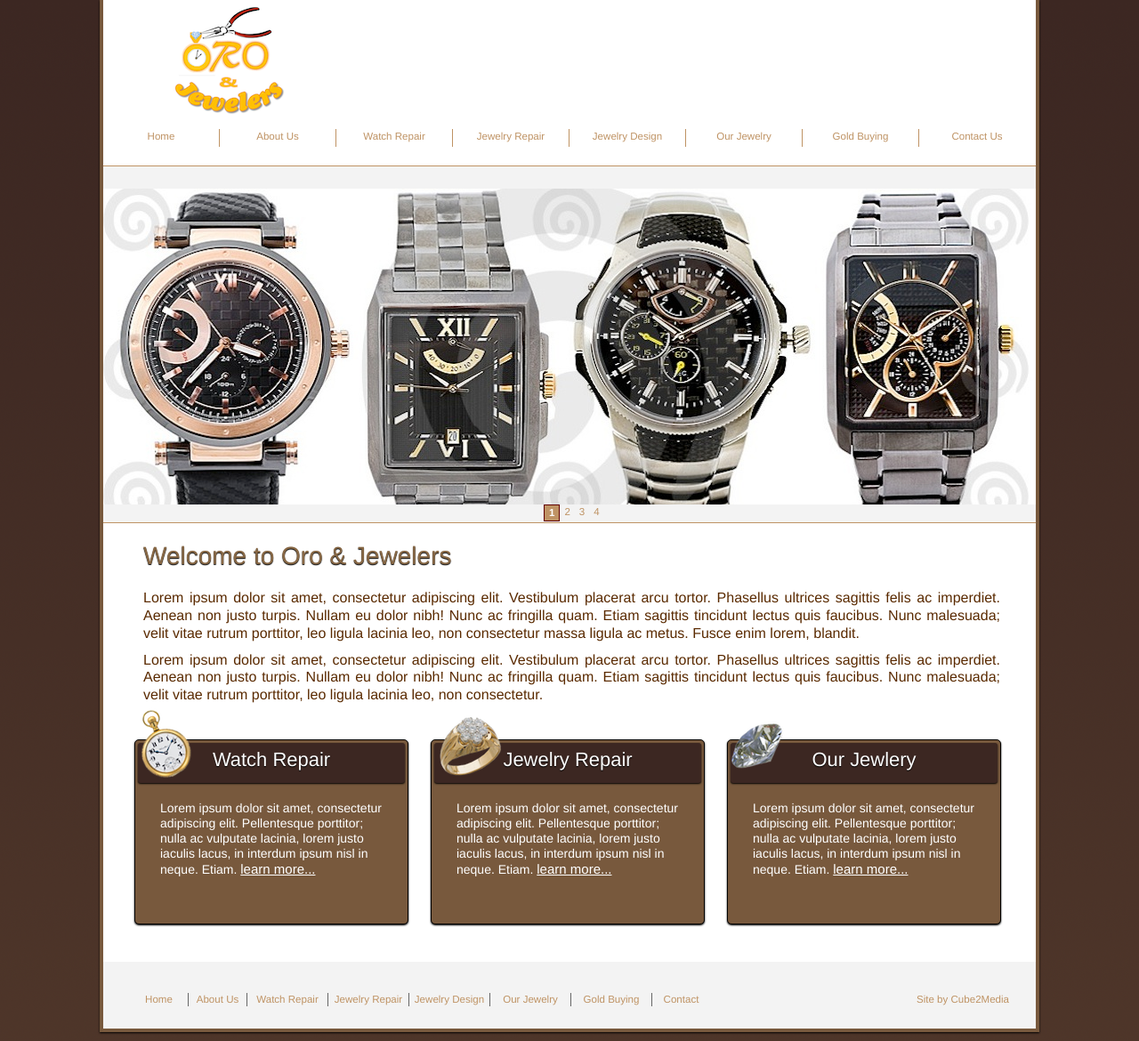
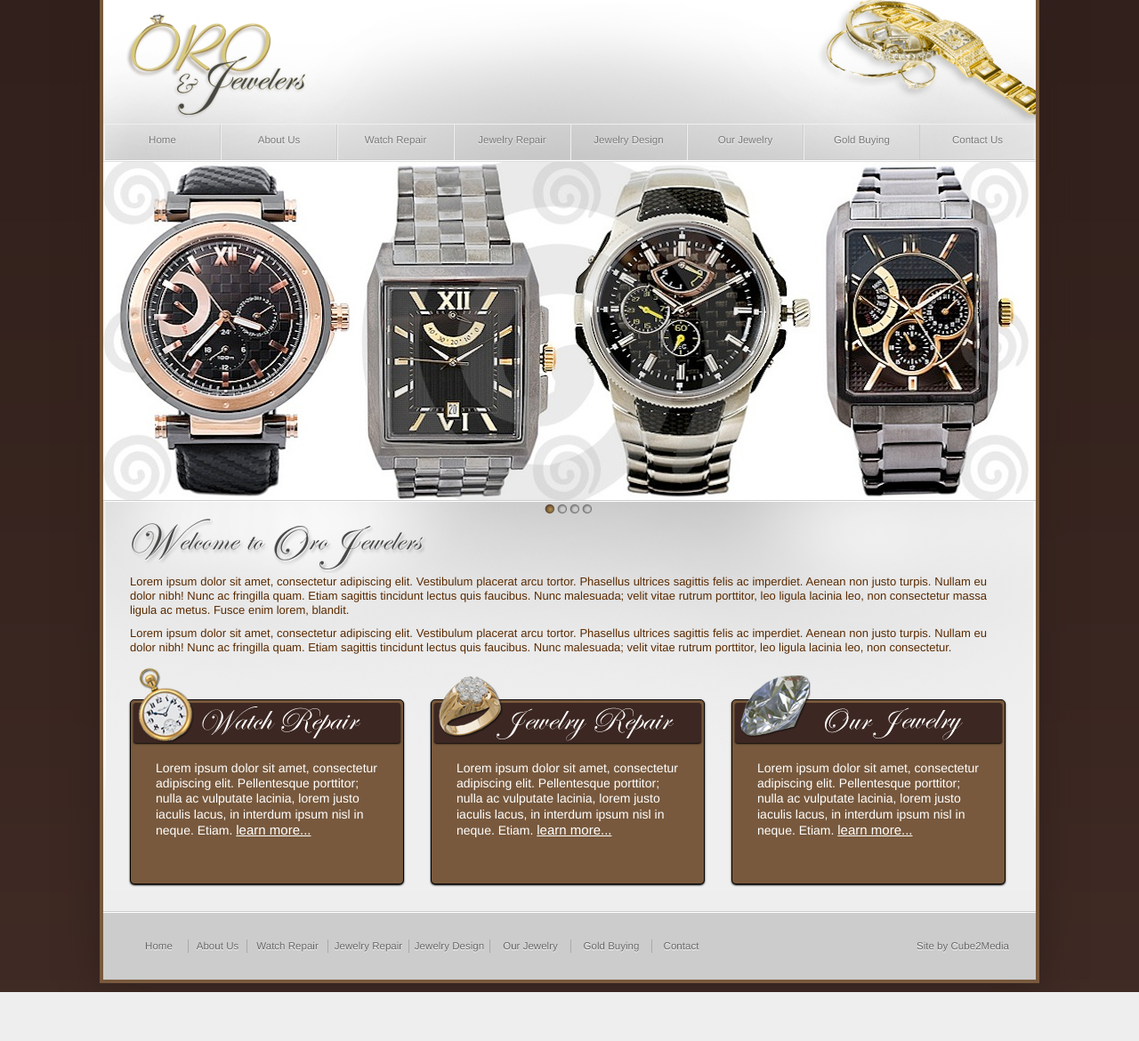
Before and after one commit to electricgraffitti/oro, a PHP site: page / in a window 1280 px wide. Shown: the whole page at 89% size. After the commit the page ends 1115 px from the top, so only its background shows below. Run offline with PHP 8.4, Linux system fonts and the light colour scheme; some libraries are stand-ins or nearby versions.

Commit message:
updated codebase

```diff
--- a/index.php
+++ b/index.php
@@ -13,10 +13,9 @@
 		<div id="banner">
 		  <?php require_once("views/banners/index_banner.php");?>
 		</div>
-      <div id="main_content">
-        <div id="content_btm"></div>
-				<?php require_once("views/content/index_content.php"); ?>
-      </div> <!-- end of main_content -->
+    <div id="main_content">
+			<?php require_once("views/content/index_content.php"); ?>
+    </div> <!-- end of main_content -->
 
     <div id="ft" class="grid_12 alpha omega">
       <?php require_once("views/footer.php"); ?>
@@ -28,9 +27,12 @@
 
 
 	</div> <!-- end of wrapper -->
-
-
 	<?php require_once("views/javascripts.php"); ?>
-
+  <script type="text/javascript" charset="utf-8">
+    $(document).ready(function() {
+      banner.setupPagingLinks();
+      banner.initBanners();
+    });
+  </script>
 </body>
 </html>
--- a/public/javascripts/application.js
+++ b/public/javascripts/application.js
@@ -1,13 +1,14 @@
 // functions
 
-//**********Initialize Document**********//
+var banner = {
 
-$(document).ready(function() {
+  setupPagingLinks: function() {
     //Show the paging and activate its first link
-  $(".paging").show();
-  $(".paging a:first").addClass("active");
+    $("#paging").show();
+    $("#paging_links a:first").addClass("active");
+  },
 
-  //Get size of the image, how many images there are, then determin the size of the image reel.
+  initBanners: function() {
     var imageWidth = $(".window").width();
     var imageSum = $(".image_reel img").size();
     var imageReelWidth = imageWidth * imageSum;
@@ -20,7 +21,7 @@ $(document).ready(function() {
          var triggerID = $active.attr("rel") - 1; //Get number of times to slide
          var image_reelPosition = triggerID * imageWidth; //Determines the distance the image reel needs to slide
 
-      $(".paging a").removeClass('active'); //Remove all active class
+         $("#paging_links a").removeClass('active'); //Remove all active class
          $active.addClass('active'); //Add active class (the $active is declared in the rotateSwitch function)
 
          //Slider Animation
@@ -33,9 +34,9 @@ $(document).ready(function() {
      //Rotation  and Timing Event
      rotateSwitch = function(){
          play = setInterval(function(){ //Set timer - this will repeat itself every 7 seconds
-          $active = $('.paging a.active').next(); //Move to the next paging
+             $active = $('#paging_links a.active').next(); //Move to the next paging
              if ( $active.length === 0) { //If paging reaches the end...
-              $active = $('.paging a:first'); //go back to first
+                 $active = $('#paging_links a:first'); //go back to first
              }
              rotate(); //Trigger the paging and slider function
          }, 7000); //Timer speed in milliseconds (7 seconds)
@@ -50,8 +51,7 @@ $(document).ready(function() {
          rotateSwitch(); //Resume rotation timer
      });
 
-  //On Click
-  $(".paging a").click(function() {
+     $("#paging_links a").click(function() {
          $active = $(this); //Activate the clicked paging
          //Reset Timer
          clearInterval(play); //Stop the rotation
@@ -59,4 +59,15 @@ $(document).ready(function() {
          rotateSwitch(); // Resume rotation timer
          return false; //Prevent browser jump to link anchor
      });
+
+  }
+
+
+};
+
+
+//**********Initialize Document**********//
+
+$(document).ready(function() {
+
 });
--- a/public/stylesheets/application.css
+++ b/public/stylesheets/application.css
@@ -1,5 +1,5 @@
 html,body {
-	background: url(../images/main_bg.png) 0px 0px scroll repeat-x;
+	background: #30201c url(../images/main_bg.png) 0px -50px scroll repeat-x;
 	font-family: "Helvetica Neue", Arial, Helvetica, Geneva, sans-serif;
   color: #333;
   font-size: 85%;
@@ -36,29 +36,26 @@ a:visited {
 	font-style: italic;
 }
 #wrapper {
-  background:none repeat scroll 0 0 #fff;
+  background: url(../images/wrap_bg1.png) no-repeat scroll 0 0 #eee;
   margin:0 auto;
   width:1048px;
   border-left:4px solid #78593D;
   border-right:4px solid #78593D;
   border-bottom:4px solid #78593D;
-  margin:0 auto;
-  width:1048px;
-  -moz-box-shadow: 0px 1px 2px #000;
-	-webkit-box-shadow: 0px 1px 2px #000;
-	box-shadow: 0px 1px 2px #000;
+  -moz-box-shadow: 0px 0px 38px #30201c;
+	-webkit-box-shadow: 0px 0px 38px #30201c;
+	box-shadow: 0px 0px 38px #30201c;
 }
 #hd {
-	background: #fff;
   position: relative;
 	width: 1048px;
-  height: 150px;
-	background:
+  height: 180px;
+  float:left;
 }
 #logo {
-	background: url("../images/logo.png") 0px 0px no-repeat;
+/*  background: url("../images/logo.png") 0px 0px no-repeat;*/
 	float:left;
-	height:145px;
+	height:130px;
 	margin-left:70px;
 	position:relative;
 	width:400px;
@@ -73,25 +70,27 @@ a:visited {
 	width:400px;
 }
 #main_nav {
-  border-bottom:1px solid #BF9364;
+  border-bottom:1px solid #CCCCCC;
+  bottom:0;
   float:left;
-  height:41px;
-  margin-bottom:0;
-  position:relative;
-  width:1048px;
-
+  height:40px;
+  position:absolute;
+  width:100%;
 }
 #main_nav ul {
+  border:1px solid #EFEFEF;
+  float:left;
   height:40px;
-  line-height:17px;
+  position:relative;
 }
 #main_nav ul li {
-	width: 130px;
-	height: 20px;
+	width: 129px;
+	height: 40px;
 	position: relative;
 	float: left;
 	text-align: center;
-  border-right: 1px solid #bf9364;
+  border-right: 1px solid #ccc;
+  border-left: 1px solid #efefef;
 }
 #main_nav ul li.no_border {
 	border: none;
@@ -99,51 +98,56 @@ a:visited {
 #main_nav ul li a {
 	display: block;
 	text-decoration: none;
-	color: #bf9364;
-	width: 130px;
-	height: 20px;
-	background: #fff;
+	color: #777;
+	text-shadow: 0px 1px 1px #fff;
+  padding: 10px;
+  height: 20px;
 }
 #main_nav ul li a:hover {
 	background: #886845;
+	text-shadow: 0px 1px 1px #30201c;
 	color: #fff;
 	display: block;
 	text-decoration: none;
-	width: 100%;
-	height: 20px;
-	border-right: 1px solid #000;
+	background: -webkit-gradient(
+      linear,
+      left bottom,
+      left top,
+      color-stop(0.36, rgb(97,74,49)),
+      color-stop(0.84, rgb(136,104,69))
+  );
+  background: -moz-linear-gradient(
+      center bottom,
+      rgb(97,74,49) 36%,
+      rgb(136,104,69) 84%
+  );
 
 }
 #banner {
-  background:none repeat scroll 0 0 #F3F3F3;
-  border-bottom:1px solid #BF9364;
+  border-top:1px solid #FFFFFF;
   float:left;
   height:400px;
   position:relative;
   width:1048px;
 }
 #banner img {
-  background:none repeat scroll 0 0 #fff;
-/*  border:1px solid #bf9364;*/
-  margin:25px 0;
-/*  padding:5px;*/
   position:relative;
-
 }
 #content {
-	float:left;
-	height:350px;
-	position:relative;
-	width:940px;
-	height:100%;
-	padding-bottom: 20px;
+  border-bottom:1px solid #CCCCCC;
+  float:left;
+  height:100%;
+  padding:0 30px;
+  position:relative;
 }
 #content h2, #content h3 {
-	color:#886845;
-	text-shadow: 0px 1px 1px #000;
 	float:left;
-	font-size:28px;
-	margin:20px 0 20px 45px;
+}
+#content h2#index_header {
+  width: 440px;
+  height: 65px;
+  text-indent: -3000em;
+  background: url(../images/headers/index_header.png) 0px 0px no-repeat;
 }
 #content h3 {
 	font-size: 20px;
@@ -152,15 +156,13 @@ a:visited {
 	color:#CCCCCC;
 	float:left;
 	font-size:20px;
-	margin:30px 0 10px;
 	width:940px;
 }
 #content p {
   color:#5A2A00;
   float:left;
-  font-size:16px;
+  font-size:13px;
   margin-bottom:10px;
-  padding:0 45px;
   text-align:justify;
   width:963px;
 }
@@ -206,14 +208,11 @@ a:visited {
 	float: left;
 }
 #content #bottom_container {
-  width: 1048px;
-  height: 240px;
-  text-align: center;
-  position: relative;
-  float: left;
-  background: #fff;
-  margin:10px auto;
-  vertical-align: middle;
+  float:left;
+  margin:40px auto 0px;
+  padding-bottom: 30px;
+  position:relative;
+  text-align:center;
 }
 #content #bottom_container p {
   color: #FFFFFF;
@@ -229,13 +228,12 @@ a:visited {
   display: inline;
   color: #bf9364;
 }
-#content #bottom_left {
+#bottom_container .bottom_container {
   background: none repeat scroll 0 0 #78593D;
   border: 1px solid #000;
   color: #FFFFFF;
   float: left;
   height: 200px;
-  margin: 20px 0 20px 35px;
   padding: 3px;
   position: relative;
   width: 300px;
@@ -246,105 +244,38 @@ a:visited {
 	-webkit-box-shadow: 0px 1px 2px #000;
 	box-shadow: 0px 1px 2px #000;
 }
-#content #bottom_left img {
-  height: 84px;
-  left: -8px;
+#bottom_container .bottom_container.bottom_center {
+  margin: 0px 30px;
+}
+#bottom_container img {
+  height: 85px;
+  left: 0px;
   position: absolute;
   top: -37px;
-  width: 80px;
+  width: 309px;
 }
-#content #bottom_center {
-  background: none repeat scroll 0 0 #78593D;
-  border: 1px solid #000;
-  color: #FFFFFF;
-  float: left;
-  height: 200px;
-  margin: 20px 10px 20px 25px;
-  padding: 3px;
-  position: relative;
-  width: 300px;
-  -moz-border-radius: 5px;
-	-khtml-border-radius: 5px;
-	-webkit-border-radius: 5px;
-  -moz-box-shadow: 0px 1px 2px #000;
-	-webkit-box-shadow: 0px 1px 2px #000;
-	box-shadow: 0px 1px 2px #000;
+#bottom_container .bottom_left img {
+
 }
-#content #bottom_center img {
-  height: 84px;
-  left: 2px;
-  position: absolute;
-  top: -34px;
-  width: 80px;
+#bottom_container .bottom_center img {
+
 }
-#content #bottom_right {
-  background: none repeat scroll 0 0 #78593D;
-  border: 1px solid #000;
-  color: #FFFFFF;
-  float: left;
-  height: 200px;
-  margin: 20px 10px 20px 15px;
-  padding: 3px;
-  position: relative;
-  width: 300px;
-  -moz-border-radius: 5px;
-	-khtml-border-radius: 5px;
-	-webkit-border-radius: 5px;
-  -moz-box-shadow: 0px 1px 2px #000;
-	-webkit-box-shadow: 0px 1px 2px #000;
-	box-shadow: 0px 1px 2px #000;
+#bottom_container .bottom_right img{
+
 }
-#content #bottom_right img {
-  height: 84px;
-  left: -30px;
-  position: absolute;
-  top: -35px;
-  width: 124px;
-}
-#content #bottom_container h2.sub_header_left {
+#bottom_container h2 {
   background: #3C2722;
-  font-size: 190%;
   height: 40px;
   margin: 0;
   padding-top: 5px;
   width: 100%;
-  color: #fff;
 	-moz-border-radius: 3px;
 	-khtml-border-radius: 3px;
 	-webkit-border-radius: 3px;
 	-moz-box-shadow: 0px 1px 2px #000;
 	-webkit-box-shadow: 0px 1px 2px #000;
 	box-shadow: 0px 1px 2px #000;
-}
-#content #bottom_container h2.sub_header_center {
-  background: #3C2722;
-  font-size: 190%;
-  height: 40px;
-  margin: 0;
-  padding-top: 5px;
-  width: 100%;
-  color: #fff;
-	-moz-border-radius: 3px;
-	-khtml-border-radius: 3px;
-	-webkit-border-radius: 3px;
-	-moz-box-shadow: 0px 1px 2px #000;
-	-webkit-box-shadow: 0px 1px 2px #000;
-	box-shadow: 0px 1px 2px #000;
-}
-#content #bottom_container h2.sub_header_right {
-  background: #3C2722;
-  font-size: 190%;
-  height: 40px;
-  margin: 0;
-  padding-top: 5px;
-  width: 100%;
-  color: #fff;
-	-moz-border-radius: 3px;
-	-khtml-border-radius: 3px;
-	-webkit-border-radius: 3px;
-	-moz-box-shadow: 0px 1px 2px #000;
-	-webkit-box-shadow: 0px 1px 2px #000;
-	box-shadow: 0px 1px 2px #000;
+	text-indent: -9999em;
 }
 
 /* =========================================================== */
@@ -504,7 +435,8 @@ a:visited {
 	width:325px;
 }
 #ft {
-	background:none repeat scroll 0 0 #F3F3F3;
+	background:none repeat scroll 0 0 #CCCCCC;
+  border-top:1px solid #FFFFFF;
 }
 #footer {
 	height:75px;
@@ -514,7 +446,7 @@ a:visited {
 	color:#333;
 	float:left;
 	margin-left:30px;
-	margin-top:35px;
+	margin-top:30px;
 }
 .footer_nav ul {
 	position: relative;
@@ -528,7 +460,7 @@ a:visited {
 	height: 15px;
 	width: 90px;
 	background: none;
-	border-right: 1px solid #666;
+	border-right: 1px solid #aaa;
 }
 .footer_nav ul li.small_footer_link {
 	position: relative;
@@ -546,8 +478,9 @@ a:visited {
 	border: none;
 }
 #footer a {
-	text-decoration: none;
-	color: #bf9364;
+  color:#666666;
+  text-decoration:none;
+  text-shadow:0 1px 0 #FFFFFF;
 }
 #footer a:hover {
 	text-decoration: underline;
@@ -557,7 +490,7 @@ a:visited {
 	float: right;
 	color:#333;
 	margin-right:30px;
-	margin-top:35px;
+	margin-top:30px;
 }
 .clear {
 	clear: both;
@@ -573,9 +506,12 @@ a:visited {
 }
 /*--Window/Masking Styles--*/
 .window {
-	height:380px;	width: 1048px;
-	overflow: hidden; /*--Hides anything outside of the set width/height--*/
-	position: relative;
+  border-bottom:1px solid #CCCCCC;
+  border-top:1px solid #DDDDDD;
+  height:380px;
+  overflow:hidden;
+  position:relative;
+  width:1048px;
 }
 .image_reel {
 	position: absolute;
@@ -584,30 +520,30 @@ a:visited {
 .image_reel img {float: left;}
 
 /*--Paging Styles--*/
-.paging {
-	position: absolute;
-	bottom: -47px; right: 375px;
-	width: 178px; height:47px;
+#paging {
+	position: relative;
+	width: 100%;
+	height: 12px;
+	padding-top:2px;
+	border-top:1px solid #fff;
 	z-index: 100; /*--Assures the paging stays on the top layer--*/
 	text-align: center;
-	line-height: 7px;
 	display: none; /*--Hidden by default, will be later shown with jQuery--*/
 }
-.paging a {
-	padding: 5px;
-	text-decoration: none;
-	color: #bf9364;
+#paging_links {
+  position: relative;
+  margin: 0px auto;
+  width: 56px;
+}
+#paging_links a {
+  width: 12px;
+  height: 12px;
+  margin-right: 2px;
+  text-indent: -9999em;
 	float:left;
-
+  background: url(../images/bullet_nav.png) 0px 0px no-repeat;
 }
-.paging a.active {
-	font-weight: bold;
-	color: #fff;
-  background: #bf9364;
-  height: 07px;
-  border: 1px solid #610000;
-/*  -moz-border-radius: 3px;
-  -khtml-border-radius: 3px;
-  -webkit-border-radius: 3px;*/
+#paging_links a.active {
+  background: url(../images/bullet_nav.png) -12px 0px no-repeat;
 }
 .paging a:hover {font-weight: bold;}
--- a/views/banners/index_banner.php
+++ b/views/banners/index_banner.php
@@ -7,10 +7,12 @@
             <a href="#"><img src="public/images/earrings_banner.png" alt="" /></a>
         </div>
     </div>
-    <div class="paging">
+    <div id="paging">
+      <div id="paging_links">
         <a href="#" rel="1">1</a>
         <a href="#" rel="2">2</a>
         <a href="#" rel="3">3</a>
         <a href="#" rel="4">4</a>
+      </div>
     </div>
 </div>
--- a/views/content/index_content.php
+++ b/views/content/index_content.php
@@ -1,5 +1,5 @@
 <div id="content">
-	<h2>Welcome to Oro &#38; Jewelers</h2>
+	<h2 id="index_header">Welcome to Oro &#38; Jewelers</h2>
 	<p>
 		Lorem ipsum dolor sit amet, consectetur adipiscing elit. Vestibulum placerat arcu tortor. Phasellus ultrices sagittis felis ac imperdiet. Aenean non justo turpis. Nullam eu dolor nibh! Nunc ac fringilla quam. Etiam sagittis tincidunt lectus quis faucibus. Nunc malesuada; velit vitae rutrum porttitor, leo ligula lacinia leo, non consectetur massa ligula ac metus. Fusce enim lorem, blandit.
 	</p>
@@ -7,18 +7,18 @@
 		Lorem ipsum dolor sit amet, consectetur adipiscing elit. Vestibulum placerat arcu tortor. Phasellus ultrices sagittis felis ac imperdiet. Aenean non justo turpis. Nullam eu dolor nibh! Nunc ac fringilla quam. Etiam sagittis tincidunt lectus quis faucibus. Nunc malesuada; velit vitae rutrum porttitor, leo ligula lacinia leo, non consectetur.
 	</p>
 	<div id="bottom_container">
-    <div id="bottom_left">
-      <img src="public/images/sub_box_watch.png">
+    <div class="bottom_container bottom_left">
+      <img src="public/images/watch_repair.png">
       <h2 class="sub_header_left">Watch Repair</h2>
       <p>Lorem ipsum dolor sit amet, consectetur adipiscing elit. Pellentesque porttitor; nulla ac vulputate lacinia, lorem justo iaculis lacus, in interdum ipsum nisl in neque. Etiam. <a href="watch_repair.php"> learn more...</a></p>
     </div>
-    <div id="bottom_center">
-      <img src="public/images/sub_box_ring.png">
+    <div class="bottom_container bottom_center">
+      <img src="public/images/jewelry_repair.png">
       <h2 class="sub_header_center">Jewelry Repair</h2>
       <p>Lorem ipsum dolor sit amet, consectetur adipiscing elit. Pellentesque porttitor; nulla ac vulputate lacinia, lorem justo iaculis lacus, in interdum ipsum nisl in neque. Etiam. <a href="jewelry_repair.php"> learn more...</a></p>
     </div>
-    <div id="bottom_right">
-      <img src="public/images/sub_box_jewelry.png">
+    <div class="bottom_container bottom_right">
+      <img src="public/images/our_jewelry.png">
       <h2 class="sub_header_right">Our Jewlery</h2>
       <p>Lorem ipsum dolor sit amet, consectetur adipiscing elit. Pellentesque porttitor; nulla ac vulputate lacinia, lorem justo iaculis lacus, in interdum ipsum nisl in neque. Etiam. <a href="jewelry.php"> learn more...</a></p>
     </div>
--- a/views/header.php
+++ b/views/header.php
@@ -1,4 +1,3 @@
-<div id="header">
 <div id="logo">
 	<a href="index.php">Home</a>
 	<h1>Oro &#38; Jewelers</h1>
@@ -15,4 +14,3 @@
 		<li class="no_border"><a href="contact.php">Contact Us</a></li>
 	</ul>
 </div>
-</div><!--end header -->
```
Also changed, not shown: public/images/bullet_nav.png (added), public/images/headers/index_header.png (added), public/images/jewelry_repair.png (added), public/images/main_bg.png, public/images/our_jewelry.png (added), public/images/watch_repair.png (added), public/images/wrap_bg1.png (added). Lines whose indentation alone changed are shown as unchanged.
